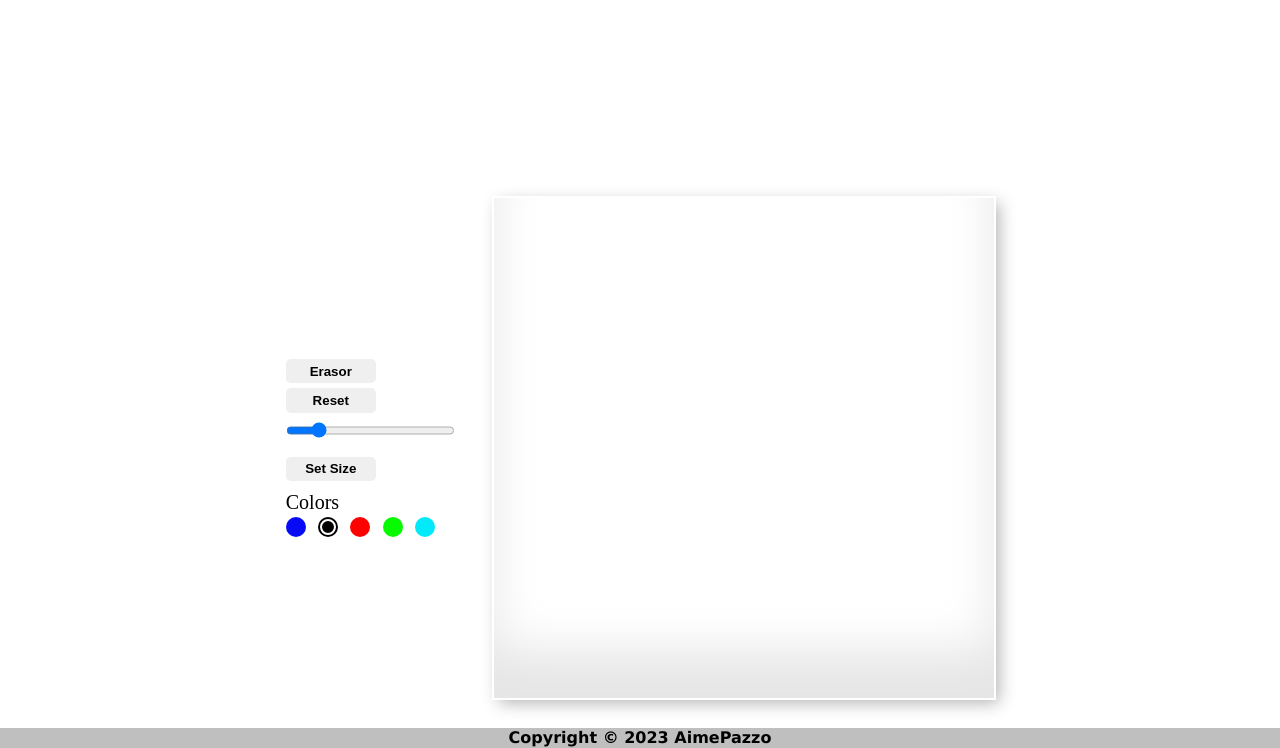
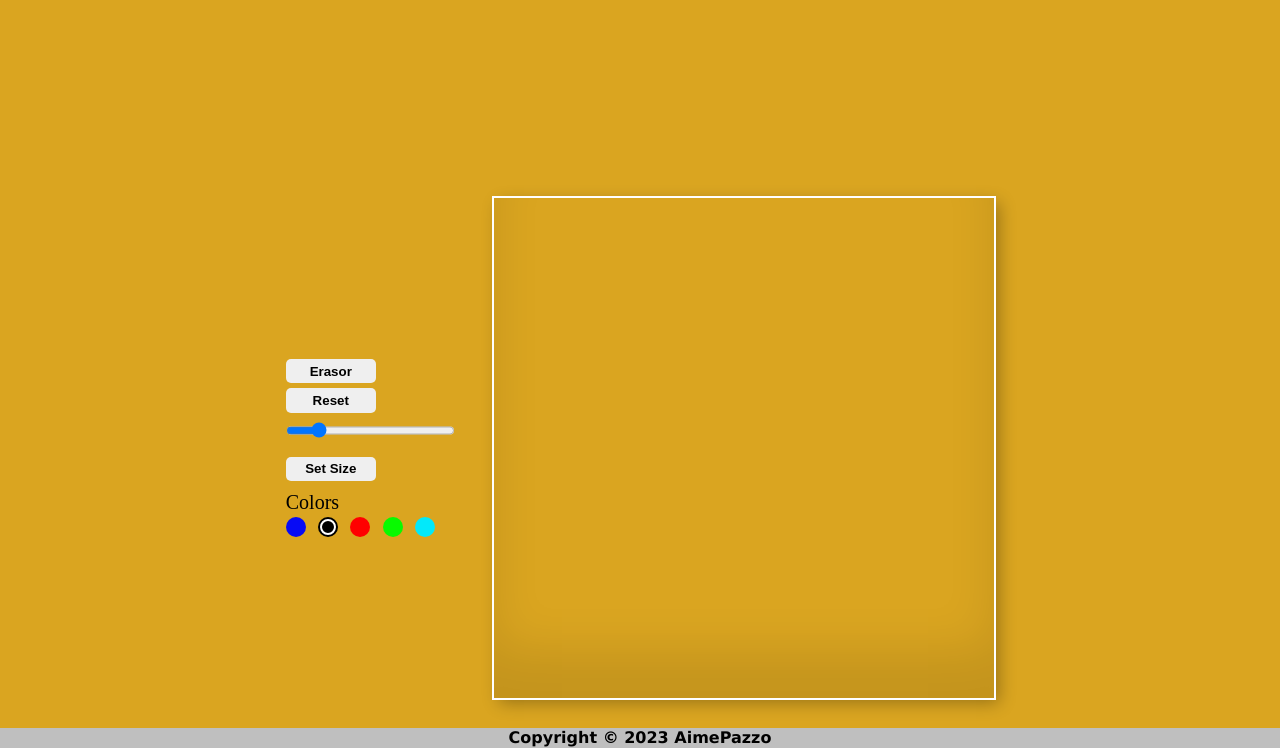
Before and after one commit to Philemon-ndayishimiye/week5-project, a plain HTML site: page index.html in a window 1280 px wide. Shown: the part 52-800 px from the top of the page. Drawn offline with Linux system fonts and the light colour scheme.

Commit message:
Update index.css

```diff
--- a/index.css
+++ b/index.css
@@ -9,7 +9,7 @@ body{
     display: flex;
     align-items: center;
     flex-direction: column;
-    background: goldrod;
+    background: goldenrod;
     justify-content: space-between;
     height: 100vh;
     text-transform: capitalize;
```
